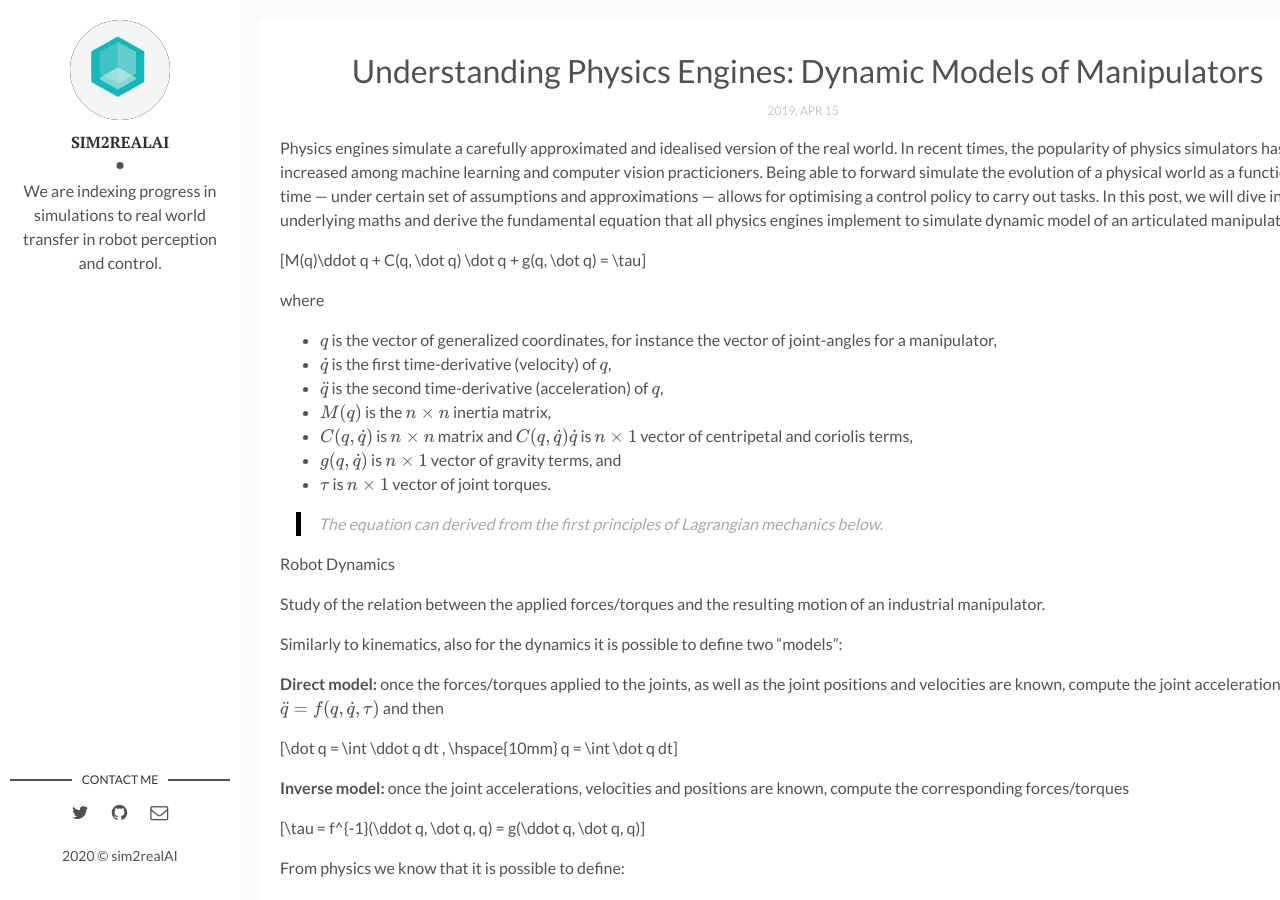
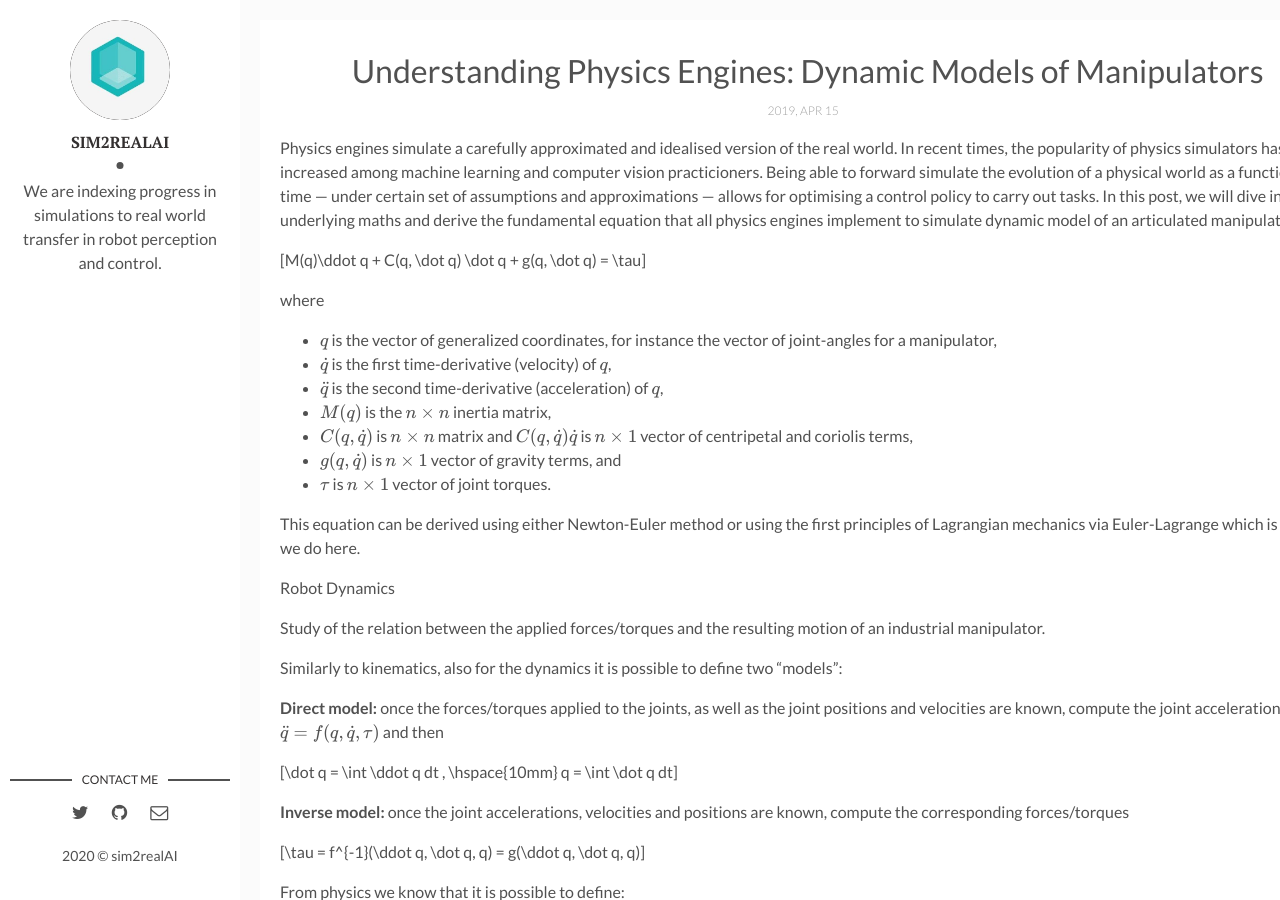
Before and after one commit to backupsim2realai/backupsim2realai.github.io, a Jekyll site: the page built from _posts/2019-04-15-Dynamic-Model-Of-Manipulators.markdown, in a window 1280 px wide and 900 px high. Built offline with Jekyll 4.4.1, drawn with Linux system fonts in a browser that asks for light colours; formulas are drawn with MathJax 3.

Commit message:
adding comma
Signed-off-by: Ankur Handa <ahanda@nvidia.com>

```diff
--- a/_posts/2019-04-15-Dynamic-Model-Of-Manipulators.markdown
+++ b/_posts/2019-04-15-Dynamic-Model-Of-Manipulators.markdown
@@ -19,7 +19,7 @@ where
 - $$g(q, \dot q)$$ is $$n \times 1$$ vector of gravity terms, and
 - $$\tau $$ is $$n \times 1$$ vector of joint torques.
 
->The equation can derived from the first principles of Lagrangian mechanics below.
+This equation can be derived using either Newton-Euler method or using the first principles of Lagrangian mechanics via Euler-Lagrange which is what we do here.
 
 Robot Dynamics
 
```
